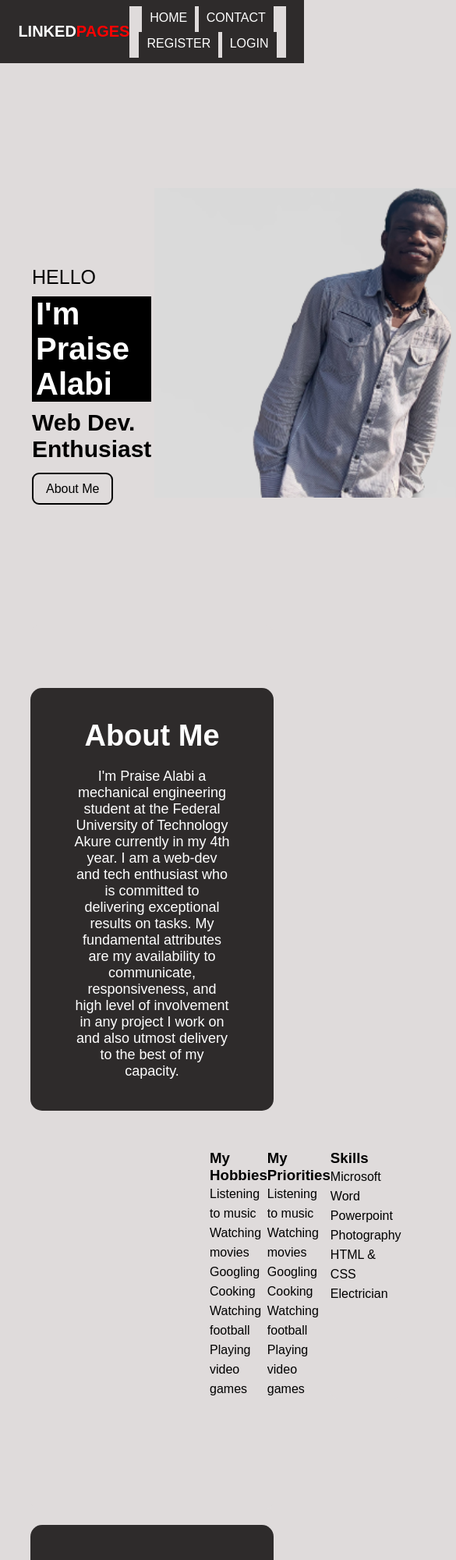
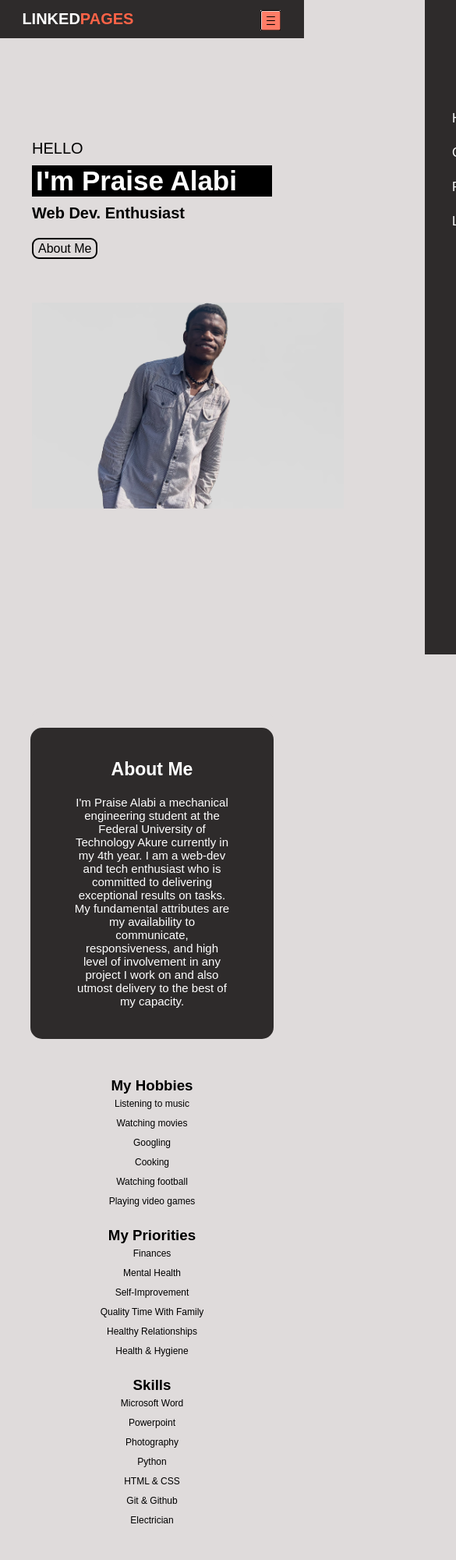
Before and after one commit to Librapraise/Linked-pages, a plain HTML site: page index.html in a window 390 px wide. Shown: the top 2000 px of the page at 78% size, 585 px wide, since content can reach past the window. Drawn offline with Linux system fonts and the light colour scheme.

Commit message:
added new features

```diff
--- a/index.html
+++ b/index.html
@@ -20,6 +20,11 @@
         </div>
       </nav>
     </header>
+    <img
+      class="close"
+      id="close"
+      src="/img/external-hamburger-menu-bar-with-parallel-navigation-button-basic-fresh-tal-revivo.png"
+    />
 
     <section class="about">
       <div class="row">
@@ -64,12 +69,12 @@
         <div class="row-col">
           <h3>My Priorities</h3>
           <ul>
-            <li>Listening to music</li>
-            <li>Watching movies</li>
-            <li>Googling</li>
-            <li>Cooking</li>
-            <li>Watching football</li>
-            <li>Playing video games</li>
+            <li>Finances</li>
+            <li>Mental Health</li>
+            <li>Self-Improvement</li>
+            <li>Quality Time With Family</li>
+            <li>Healthy Relationships</li>
+            <li>Health & Hygiene</li>
           </ul>
         </div>
         <div class="row-col set">
@@ -78,7 +83,9 @@
             <li>Microsoft Word</li>
             <li>Powerpoint</li>
             <li>Photography</li>
+            <li>Python</li>
             <li>HTML & CSS</li>
+            <li>Git & Github</li>
             <li>Electrician</li>
           </ul>
         </div>
@@ -116,7 +123,19 @@
       <p>Made with <small class="fa">HTML & CSS</small> by Libra</p>
     </footer>
 
+    <script>
+      var menuBtn = document.getElementById("close");
+      var sideNav = document.getElementById("navlinks");
 
+      sideNav.style.right = "-350px";
+      menuBtn.onclick = function () {
+        if (sideNav.style.right == "-350px") {
+          sideNav.style.right = "0";
+        } else {
+          sideNav.style.right = "-350px";
+        }
+      };
+    </script>
     </section>
   </body>
 </html>
--- a/style.css
+++ b/style.css
@@ -14,7 +14,7 @@ header .atag {
   font-weight: bold;
 }
 .header span {
-  color: red;
+  color: tomato;
   background-color: rgb(46, 43, 43);
 }
 nav {
@@ -47,7 +47,7 @@ nav {
   content: "";
   width: 0%;
   height: 0.18em;
-  background: rgb(248, 4, 4);
+  background: tomato;
   display: block;
   margin: auto;
   transition: 0.5s;
@@ -55,14 +55,17 @@ nav {
 .nav-links ul li:hover::after {
   width: 100%;
 }
+#close {
+  display: none;
+}
 
 .about {
   width: 80%;
   margin: auto;
-  padding-top: 80px;
+  padding-top: 40px;
   padding-bottom: 50px;
-  margin-top: 50px;
-  margin-bottom: 80px;
+  margin-top: 30px;
+  margin-bottom: 40px;
 }
 
 .about h3 {
@@ -119,7 +122,7 @@ nav {
 .me {
   width: 80%;
   margin: auto;
-  padding-top: 80px;
+  padding-top: 20px;
   padding-bottom: 50px;
   border-radius: 10px;
 }
@@ -445,3 +448,154 @@ h4 {
   border: none;
   transition: 0.5s;
 }
+
+@media only screen and (max-width: 770px) {
+  nav a {
+    padding: 5px;
+  }
+
+  .nav-links {
+    margin-top: -5px;
+    position: fixed;
+    right: -350px;
+    top: 0;
+    height: 100vh;
+    background: rgb(46, 43, 43);
+    width: 50%;
+    z-index: 2;
+    transition: 1s ease-in-out;
+  }
+  .nav-links ul {
+    margin-top: 8em;
+  }
+  .nav-links ul li {
+    display: block;
+    text-align: left;
+    padding-top: 20px;
+    padding-left: 30px;
+  }
+
+  .nav-links ul li a:hover {
+    background-color: thistle;
+    transition: 1s;
+    width: 100%;
+  }
+
+  .nav-links ul li::after {
+    content: "";
+    width: 0%;
+    height: 0.18em;
+    background: tomato;
+    display: none;
+    margin: auto;
+    transition: 0.5s;
+  }
+  .nav-links ul li:hover::after {
+    width: 100%;
+  }
+
+  #close {
+    display: block;
+    width: 26px;
+    position: fixed;
+    right: 30px;
+    top: 0;
+    margin-top: 13px;
+    cursor: pointer;
+    z-index: 2;
+  }
+
+  /*--header--*/
+  .about {
+    padding-top: 0px;
+    height: 100vh;
+    padding-bottom: 10px;
+  }
+  .about h1 {
+    font-size: 35px;
+  }
+  .about h3 {
+    font-size: 20px;
+  }
+  .about small {
+    font-size: 20px;
+  }
+  .about a {
+    padding: 3px 6px;
+  }
+  .row {
+    display: block;
+  }
+  .about-col img {
+    width: 400px;
+  }
+
+  /*--about--*/
+  .me {
+    padding-top: -10px;
+    margin-top: -120px;
+    margin-bottom: -10px;
+  }
+  .me h1 {
+    font-size: 23px;
+  }
+  .me p {
+    font-size: 15px;
+  }
+  .rows {
+    display: block;
+    text-align: center;
+    margin-left: 0px;
+    margin: 25px 0 0px;
+    padding: 4px;
+    padding-bottom: 2px;
+  }
+  .row-col {
+    margin: 20px;
+  }
+  .row-col h1 {
+    font-size: 20px;
+  }
+  .row-col ul li {
+    font-size: 12px;
+  }
+  /*--contact---*/
+  .conme h1 {
+    font-size: 28px;
+  }
+  .conme a {
+    padding: 7px 10px;
+  }
+  /*--footer---*/
+
+  h4 {
+    font-size: 28px;
+  }
+  .footer p {
+    font-size: 14px;
+  }
+  .face {
+    width: 50px;
+  }
+  .twitter {
+    width: 50px;
+  }
+  .insta {
+    width: 50px;
+  }
+  .linkedin {
+    width: 50px;
+  }
+  /*--contact--*/
+  .ros {
+    display: block;
+  }
+  /*---register--*/
+  .register {
+    margin-bottom: 100px;
+  }
+  /*--login--*/
+  .login {
+    margin-bottom: 100px;
+  }
+}
```
Also changed, not shown: contact.html (+19 -0 lines), login.html (+20 -0 lines), register.html (+19 -0 lines), img/New folder/css.txt (deleted), img/New folder/index.html.txt (deleted), img/external-hamburger-menu-bar-with-parallel-navigation-button-basic-fresh-tal-revivo.png (added), img/logo.png (deleted), 2 other files.
